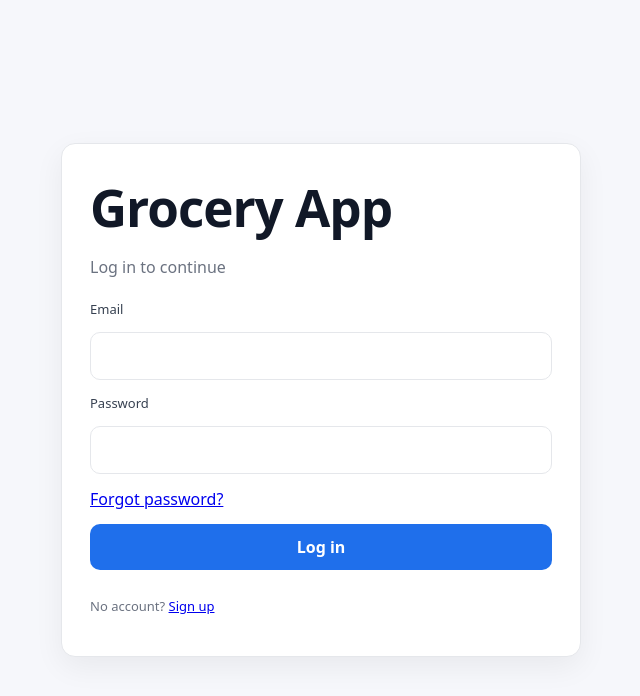
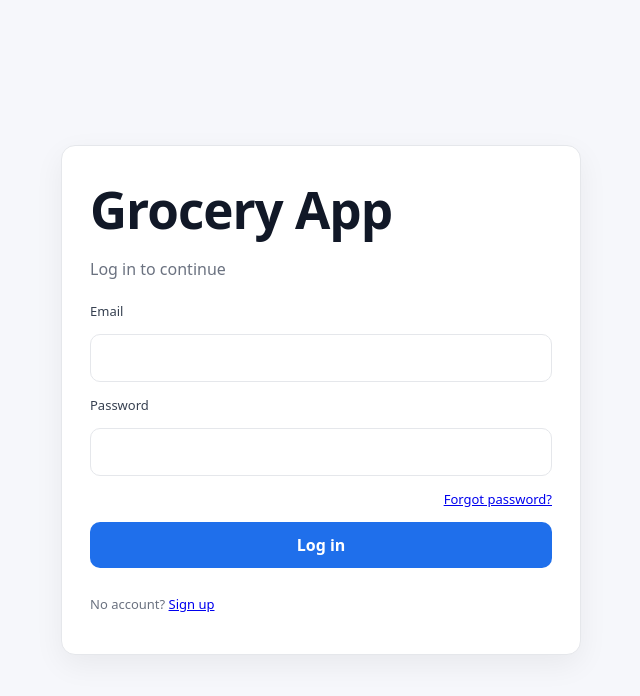
Before and after one commit to Folariin/grocery-app, a React (Vite) app in the folder grocery-frontend/: page /login in a window 1280 px wide. Shown: the top 696 px of the page, without its empty margins (319-959 px from the left). Built offline with nearby package versions, Linux system fonts and the light colour scheme; no server answers.

Commit message:
Style password reset auth states

```diff
--- a/grocery-frontend/src/styles/auth.css
+++ b/grocery-frontend/src/styles/auth.css
@@ -25,6 +25,12 @@
 .auth-sub {
   margin: 0 0 8px 0;
   color: var(--muted);
+}
+
+.auth-row {
+  display: flex;
+  justify-content: flex-end;
+  font-size: 13px;
 }
 
 label {
@@ -59,6 +65,11 @@ button {
 
 button:hover { background: var(--primary-dark); }
 
+button:disabled {
+  opacity: 0.65;
+  cursor: not-allowed;
+}
+
 .muted {
   color: var(--muted);
   font-size: 13px;
@@ -71,3 +82,11 @@ button:hover { background: var(--primary-dark); }
   padding: 10px 12px;
   border-radius: 10px;
 }
+
+.success {
+  background: #ecfdf5;
+  border: 1px solid #bbf7d0;
+  color: #166534;
+  padding: 10px 12px;
+  border-radius: 10px;
+}
```
